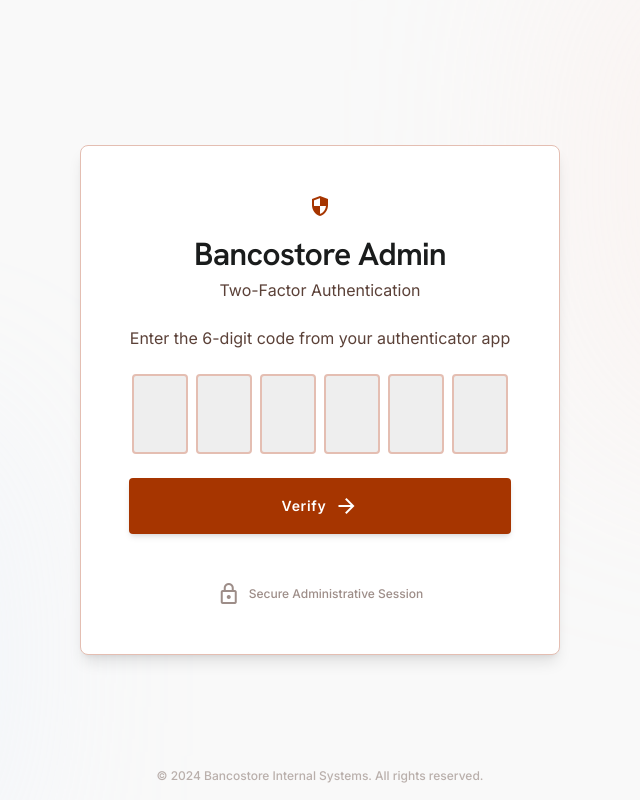
After one commit to owususampson10/bancostore, a Django app: template templates/two_factor/core/login_token.html in a window 1280 px wide. The commit adds this page. Shown: the whole page, without its empty margins (320-960 px from the left). Run offline with Django 5.2, Linux system fonts and the light colour scheme; the template is opened without the code that fills it, so the values that code supplies are empty; style sheets or scripts are compiled from the project's sources; parts of the project's set-up code (start-up, migrations or seed data) failed here and were passed over.

Commit message:
Task 6: fix and wire the last admin 2FA screen, completing the task
The "Two-Factor Verification - Bancostore Admin" screen (returning-login
code entry) was generated in Stitch with the wrong content — a "check your
email" password-reset screen. Fixed it in place via
mcp__stitch__edit_screens against the same screen ID rather than designing
a replacement in code, so it stays a real Stitch screen using the project's
own design system.

Refetched and verified the corrected screen against django-two-factor-auth's
actual AuthenticationTokenForm ('token' step) and BackupTokenForm ('backup'
step) before building templates/two_factor/core/login_token.html. This
screen has its own standalone layout (no shared header/footer, unlike the
other 5 admin screens), so AdminLoginView.get_template_names() routes to it
specifically for those two wizard steps instead of forcing it through
base_admin_auth.html.

Task 6 (admin login with mandatory 2FA) is now fully done: backend and all
6 real Stitch screens verified live in a real browser, including the
returning-login flow this last screen completes.

Co-Authored-By: Claude Sonnet 5 <noreply@anthropic.com>

```diff
--- /dev/null
+++ b/templates/two_factor/core/login_token.html
@@ -0,0 +1,112 @@
+{% load static %}<!DOCTYPE html>
+<html lang="en">
+<head>
+<meta charset="utf-8">
+<meta name="viewport" content="width=device-width, initial-scale=1.0">
+<title>Two-Factor Verification | Bancostore Admin</title>
+<link rel="preconnect" href="https://fonts.googleapis.com">
+<link href="https://fonts.googleapis.com/css2?family=Hanken+Grotesk:wght@400;600;700;800&family=Inter:wght@400;500;600&display=swap" rel="stylesheet">
+<link href="https://fonts.googleapis.com/css2?family=Material+Symbols+Outlined:wght,FILL@100..700,0..1&display=swap" rel="stylesheet">
+<link rel="stylesheet" href="{% static 'assets/main.css' %}">
+</head>
+<body class="bg-background font-body-md text-on-surface min-h-screen flex flex-col items-center justify-center relative overflow-hidden">
+<div class="absolute inset-0 z-0 pointer-events-none opacity-20 overflow-hidden">
+<div class="absolute top-[-10%] right-[-10%] w-[40vw] h-[40vw] bg-primary-fixed rounded-full blur-[120px]"></div>
+<div class="absolute bottom-[-10%] left-[-10%] w-[35vw] h-[35vw] bg-secondary-fixed rounded-full blur-[100px]"></div>
+</div>
+<main class="z-10 w-full max-w-[480px] px-margin-mobile md:px-0 py-stack-xl">
+<div class="bg-surface-container-lowest border border-outline-variant p-stack-xl rounded-xl shadow-lg flex flex-col items-center">
+<div class="mb-stack-lg text-center">
+<div class="flex items-center justify-center mb-stack-md text-admin-primary">
+<span class="material-symbols-outlined text-[48px]" style="font-variation-settings: 'FILL' 1;">security</span>
+</div>
+<h1 class="font-headline-lg text-headline-lg text-on-surface tracking-tight">Bancostore Admin</h1>
+<p class="font-body-md text-on-surface-variant mt-stack-xs">Two-Factor Authentication</p>
+</div>
+
+<form method="post" action="" class="w-full space-y-stack-lg" id="token-form">
+{% csrf_token %}
+{{ wizard.management_form }}
+{% if wizard.form.non_field_errors %}
+<div class="p-3 bg-error-container text-on-error-container rounded-lg font-body-sm text-body-sm text-center">{{ wizard.form.non_field_errors.0 }}</div>
+{% endif %}
+
+{% if wizard.steps.current == 'backup' %}
+<div class="text-center">
+<p class="font-body-md text-on-surface-variant">Enter one of your backup tokens</p>
+</div>
+<div class="space-y-stack-xs">
+{{ wizard.form.otp_token }}
+</div>
+{% if wizard.form.otp_token.errors %}<p class="text-admin-error text-body-sm text-center">{{ wizard.form.otp_token.errors.0 }}</p>{% endif %}
+{% else %}
+<div class="text-center">
+<p class="font-body-md text-on-surface-variant">Enter the 6-digit code from your authenticator app</p>
+</div>
+<div class="hidden">{{ wizard.form.otp_token }}</div>
+<div class="flex justify-center gap-2 w-full max-w-full" id="otp-container">
+<input aria-label="Digit 1" type="text" maxlength="1" inputmode="numeric" pattern="\d*" class="otp-input h-16 w-12 md:w-14 md:h-20 text-center font-headline-md text-headline-md bg-surface-container rounded-lg border-2 border-outline-variant transition-all duration-200">
+<input aria-label="Digit 2" type="text" maxlength="1" inputmode="numeric" pattern="\d*" class="otp-input h-16 w-12 md:w-14 md:h-20 text-center font-headline-md text-headline-md bg-surface-container rounded-lg border-2 border-outline-variant transition-all duration-200">
+<input aria-label="Digit 3" type="text" maxlength="1" inputmode="numeric" pattern="\d*" class="otp-input h-16 w-12 md:w-14 md:h-20 text-center font-headline-md text-headline-md bg-surface-container rounded-lg border-2 border-outline-variant transition-all duration-200">
+<input aria-label="Digit 4" type="text" maxlength="1" inputmode="numeric" pattern="\d*" class="otp-input h-16 w-12 md:w-14 md:h-20 text-center font-headline-md text-headline-md bg-surface-container rounded-lg border-2 border-outline-variant transition-all duration-200">
+<input aria-label="Digit 5" type="text" maxlength="1" inputmode="numeric" pattern="\d*" class="otp-input h-16 w-12 md:w-14 md:h-20 text-center font-headline-md text-headline-md bg-surface-container rounded-lg border-2 border-outline-variant transition-all duration-200">
+<input aria-label="Digit 6" type="text" maxlength="1" inputmode="numeric" pattern="\d*" class="otp-input h-16 w-12 md:w-14 md:h-20 text-center font-headline-md text-headline-md bg-surface-container rounded-lg border-2 border-outline-variant transition-all duration-200">
+</div>
+{% if wizard.form.otp_token.errors %}<p class="text-admin-error text-body-sm text-center">{{ wizard.form.otp_token.errors.0 }}</p>{% endif %}
+{% endif %}
+
+<button type="submit" class="w-full h-14 bg-admin-primary text-white font-label-lg text-label-lg rounded-lg shadow-md hover:opacity-90 active:scale-[0.98] transition-all duration-150 flex items-center justify-center gap-2">
+<span>Verify</span>
+<span class="material-symbols-outlined text-[18px]">arrow_forward</span>
+</button>
+</form>
+
+{% if wizard.steps.current == 'token' and backup_tokens %}
+<form method="post" action="" class="w-full mt-stack-md">
+{% csrf_token %}
+{{ wizard.management_form }}
+<button name="wizard_goto_step" type="submit" value="backup" class="w-full text-center font-label-md text-label-md text-admin-primary hover:underline">Use a backup code instead</button>
+</form>
+{% endif %}
+
+<div class="mt-stack-xl flex items-center gap-2 text-on-surface-variant/60 font-label-md text-label-md">
+<span class="material-symbols-outlined text-[16px]">lock</span>
+<span>Secure Administrative Session</span>
+</div>
+</div>
+</main>
+<footer class="absolute bottom-0 w-full">
+<div class="flex flex-col md:flex-row justify-center items-center px-margin-desktop py-stack-md w-full max-w-container-max mx-auto">
+<p class="font-label-md text-label-md text-on-surface-variant/40">© 2024 Bancostore Internal Systems. All rights reserved.</p>
+</div>
+</footer>
+{% if wizard.steps.current == 'token' %}
+<script>
+(function () {
+    var inputs = document.querySelectorAll("#token-form .otp-input");
+    var hiddenField = document.getElementById("id_token-otp_token");
+    function syncHiddenField() {
+        hiddenField.value = Array.from(inputs).map(function (i) { return i.value; }).join("");
+    }
+    inputs.forEach(function (input, index) {
+        input.addEventListener("input", function (e) {
+            e.target.value = e.target.value.replace(/[^0-9]/g, "");
+            syncHiddenField();
+            if (e.target.value.length === 1 && index < inputs.length - 1) {
+                inputs[index + 1].focus();
+            }
+        });
+        input.addEventListener("keydown", function (e) {
+            if (e.key === "Backspace" && e.target.value.length === 0 && index > 0) {
+                inputs[index - 1].focus();
+            }
+        });
+    });
+    if (inputs.length) {
+        inputs[0].focus();
+    }
+})();
+</script>
+{% endif %}
+</body>
+</html>
```
Also changed, not shown: apps/accounts/views.py (+10 -0 lines), tasks/plan.md (+1 -1 lines), tasks/todo.md (+10 -8 lines), templates/two_factor/core/login.html (+1 -30 lines).
